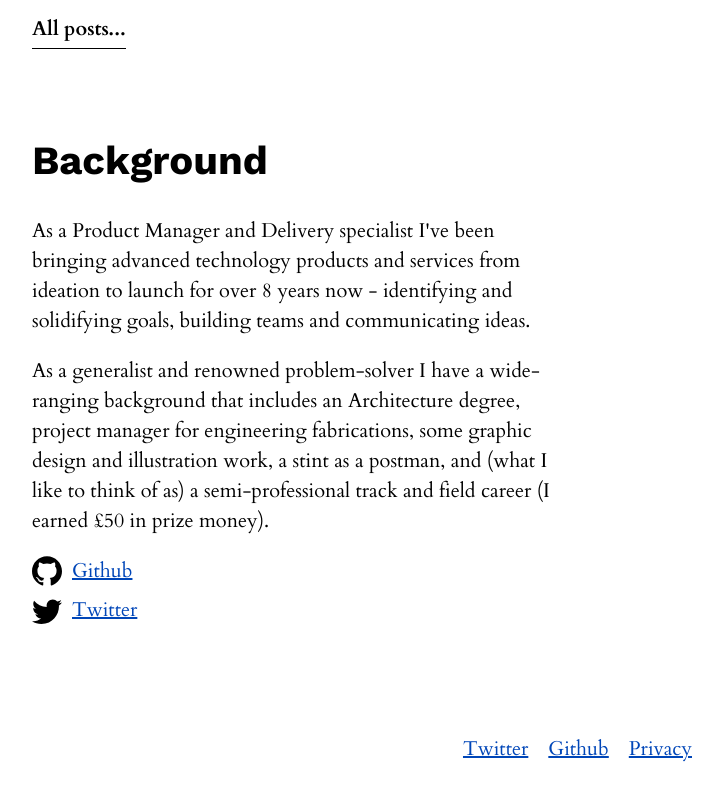
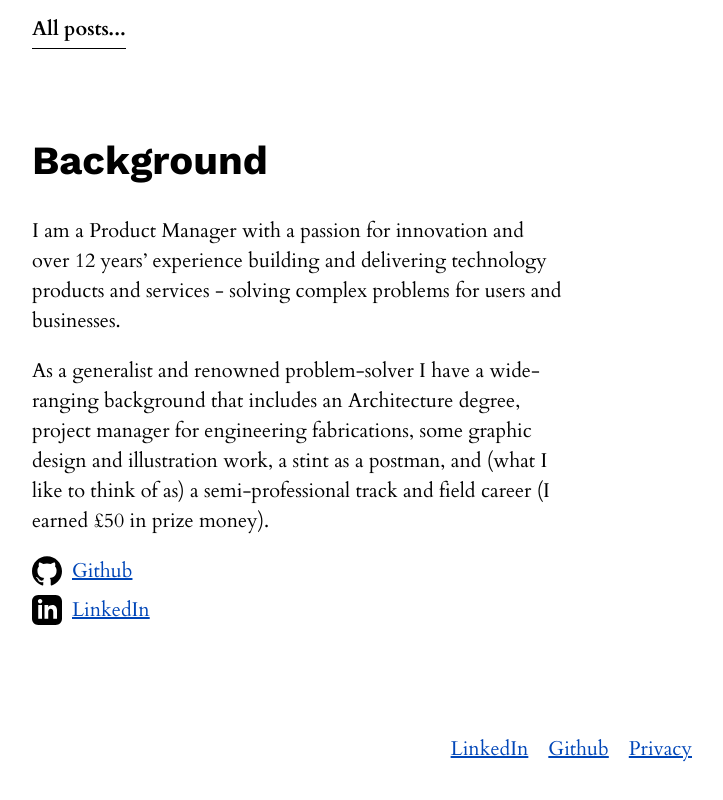
Before and after one commit to cs-ferguson/chris-f-com, an Eleventy site: page src/index.njk in a window 1280 px wide. Shown: the part 1329-2129 px from the top of the page, without its empty margins (538-1261 px from the left). Built offline with nearby package versions, Linux system fonts and the light colour scheme; Eleventy itself is replaced by a stand-in of ours; files that its build step writes are made by us from their sources; what eleventy-plugin-embed-twitter, extract-colors, linkedom, markdown-it-image-figures would draw is missing.

Commit message:
updated about section and switched twitter link for linkedin

```diff
--- a/src/_data/metadata.json
+++ b/src/_data/metadata.json
@@ -13,5 +13,6 @@
     "name": "Chris Ferguson"
   },
   "twitter": "https://twitter.com/_chris_ferguson",
-  "github": "https://github.com/cs-ferguson"
+  "github": "https://github.com/cs-ferguson",
+  "linkedin": "https://www.linkedin.com/in/fergusoncs"
 }
--- /dev/null
+++ b/src/_includes/icons/linkedin.njk
@@ -0,0 +1,3 @@
+<svg xmlns="http://www.w3.org/2000/svg" width="24" height="24" viewBox="0 0 24 24">
+    <path d="M19 0h-14c-2.761 0-5 2.239-5 5v14c0 2.761 2.239 5 5 5h14c2.762 0 5-2.239 5-5v-14c0-2.761-2.238-5-5-5zm-11 19h-3v-11h3v11zm-1.5-12.268c-.966 0-1.75-.79-1.75-1.764s.784-1.764 1.75-1.764 1.75.79 1.75 1.764-.783 1.764-1.75 1.764zm13.5 12.268h-3v-5.604c0-3.368-4-3.113-4 0v5.604h-3v-11h3v1.765c1.396-2.586 7-2.777 7 2.476v6.759z"/>
+</svg>
--- a/src/_includes/layouts/base.njk
+++ b/src/_includes/layouts/base.njk
@@ -55,7 +55,7 @@
     </main>
 
     <footer>
-    <a href="{{ metadata.twitter }}">Twitter</a>
+    <a href="{{ metadata.linkedin }}">LinkedIn</a>
     <a href="{{ metadata.github }}">Github</a>
       <a href="/privacy">Privacy</a>
     </footer>
--- a/src/index.njk
+++ b/src/index.njk
@@ -12,14 +12,14 @@ templateClass: tmpl-home
 </section>
 <section>
   <h2>Background</h2>
-  <p>As a Product Manager and Delivery specialist I've been bringing advanced technology products and services from ideation to launch for over 8 years now - identifying and solidifying goals, building teams and communicating ideas.</p>
+  <p>I am a Product Manager with a passion for innovation and over 12 years’ experience building and delivering technology products and services - solving complex problems for users and businesses.</p>
   <p>As a generalist and renowned problem-solver I have a wide-ranging background that includes an Architecture degree, project manager for engineering fabrications, some graphic design and illustration work, a stint as a postman, and (what I like to think of as) a semi-professional track and field career (I earned £50 in prize money).</p>
   <a href="{{ metadata.github }}" class="icon-link">
     {% include "icons/github.njk" %}
     Github
   </a><br />
-  <a href="{{ metadata.twitter }}" class="icon-link">
-    {% include "icons/twitter.njk" %}
-    Twitter
-  </a>
+  <a href="{{ metadata.linkedin }}" class="icon-link">
+    {% include "icons/linkedin.njk" %}
+    LinkedIn
+  </a><br />
 </section>
```
